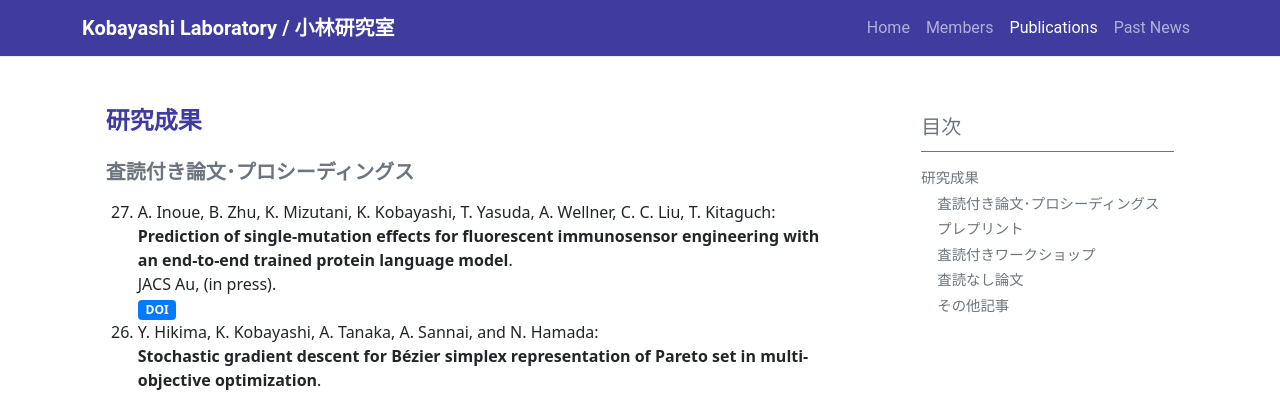
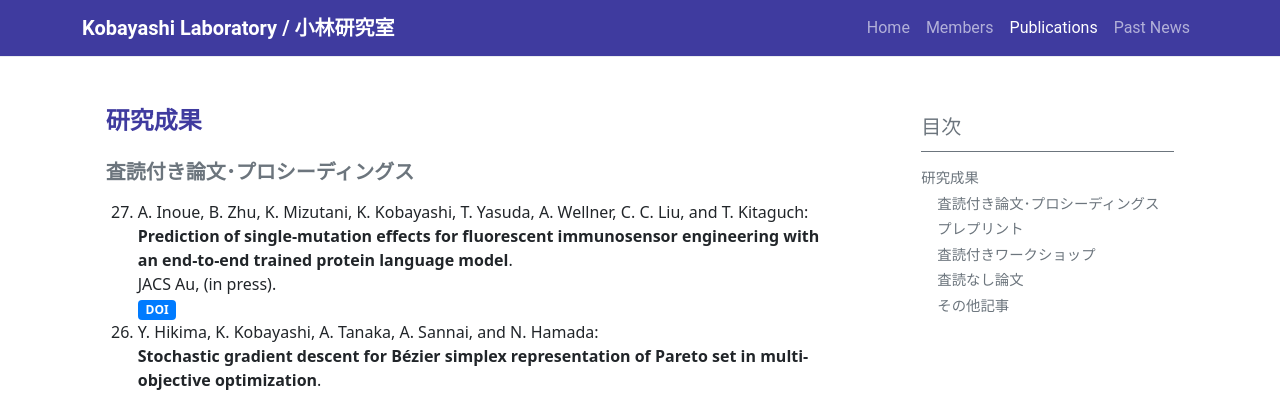
Before and after one commit to isct-koba-lab/isct-koba-lab.github.io, a Jekyll site: the page built from pages/publications.md, in a window 1280 px wide and 900 px high. Shown: the top 396 px of the window. Built offline with Jekyll 4.4.1, drawn with Linux system fonts in a browser that asks for light colours.

Commit message:
update home

```diff
--- a/pages/publications.md
+++ b/pages/publications.md
@@ -8,7 +8,7 @@
 
 
 ### **査読付き論文･プロシーディングス**
-1. A. Inoue, B. Zhu, K. Mizutani, K. Kobayashi, T. Yasuda, A. Wellner, C. C. Liu, T. Kitaguch:
+1. A. Inoue, B. Zhu, K. Mizutani, K. Kobayashi, T. Yasuda, A. Wellner, C. C. Liu, and T. Kitaguch:
 **Prediction of single-mutation effects for fluorescent immunosensor engineering with an end-to-end trained protein language model**.
 JACS Au, (in press).
 <span class="badge bg-secondary"> <a target="blank"  style="color:white;text-decoration:none" href="https://doi.org/10.1021/jacsau.4c01189" >DOI </a> </span>
```
